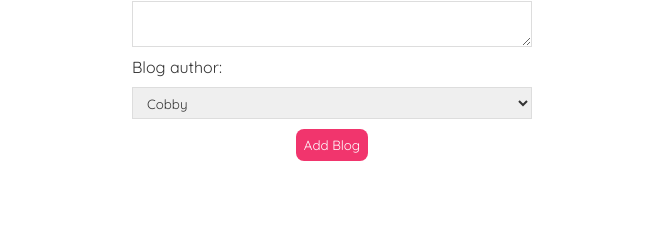
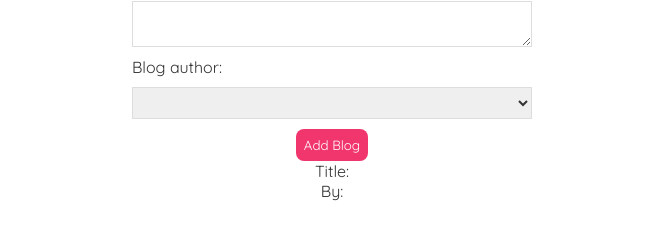
Before and after one commit to Cobby-a/First-Reactjs, a React (Create React App) app: page /create in a window 1280 px wide. Shown: the part 285-524 px from the top of the page, without its empty margins (308-964 px from the left). Built offline with nearby package versions, Linux system fonts and the light colour scheme.

Commit message:
added some useState for the title, author and body

```diff
--- a/src/Create.js
+++ b/src/Create.js
@@ -1,20 +1,41 @@
+import { useState } from "react";
 
 
 const Create = ()=>{
+    const [title, setTitle] = useState('');
+    const [body, setBody] = useState('');
+    const [author, setAuthor] = useState('');
     return(
         <div className="create">
             <h2>Add a New Blog</h2>
             <form>
                 <label>Blog title:</label>
-                <input type="text" required />
+                <input
+                    type="text"
+                    required
+                    value={title}
+                    onChange={(e)=>setTitle(e.target.value)}
+                />
                 <label>Blog body:</label>
-                <textarea required ></textarea>
+                <textarea
+                    required
+                    value={body}
+                    onChange={(e)=>setBody(e.target.value)}
+                >
+                </textarea>
                 <label>Blog author:</label>
-                <select>
+                <select
+                    value={author}
+                    onChange={(e)=>setAuthor(e.target.value)}
+                >
+                    <option value=""></option>
                     <option value="Cobby">Cobby</option>
                     <option value="Yaa">Yaa</option>
                 </select>
                 <button>Add Blog</button>
+                <p>Title: {title}</p>
+                <p>{body}</p>
+                <p>By: {author}</p>
             </form>
         </div>
     )
```
